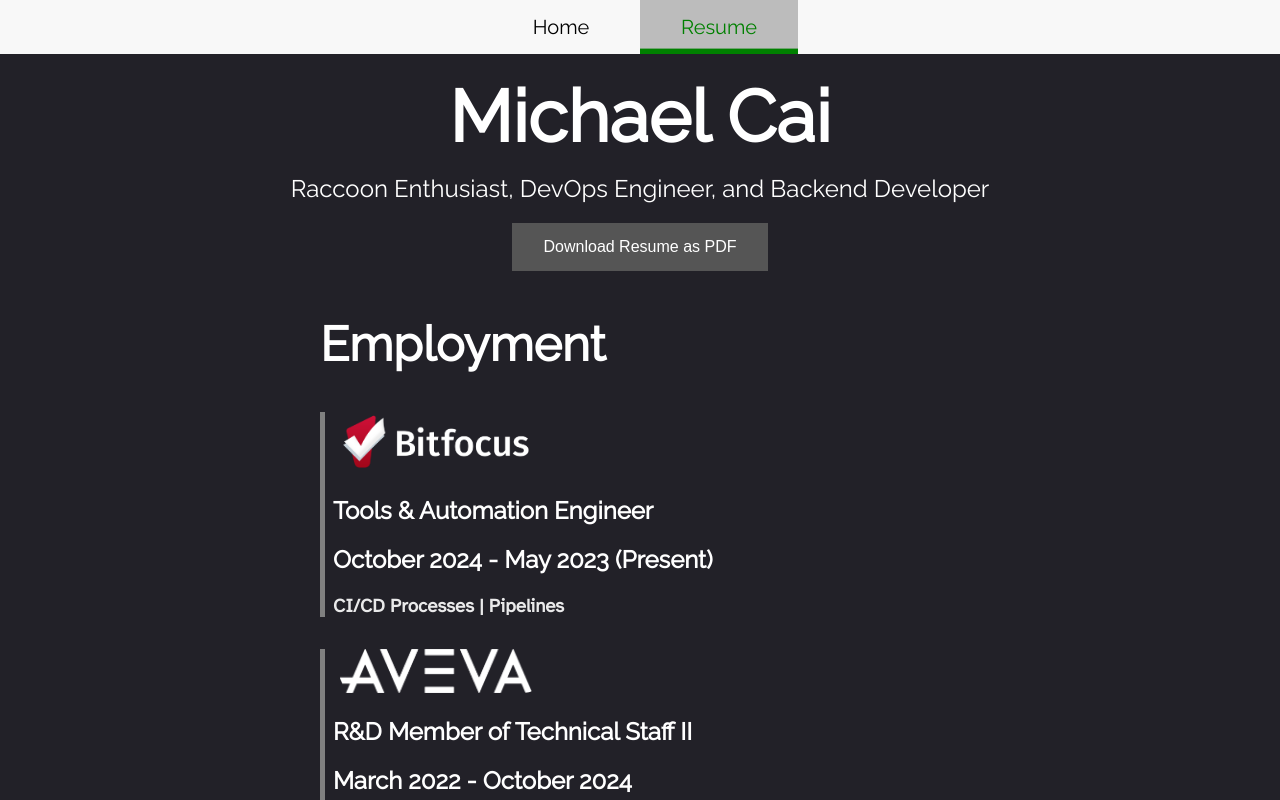
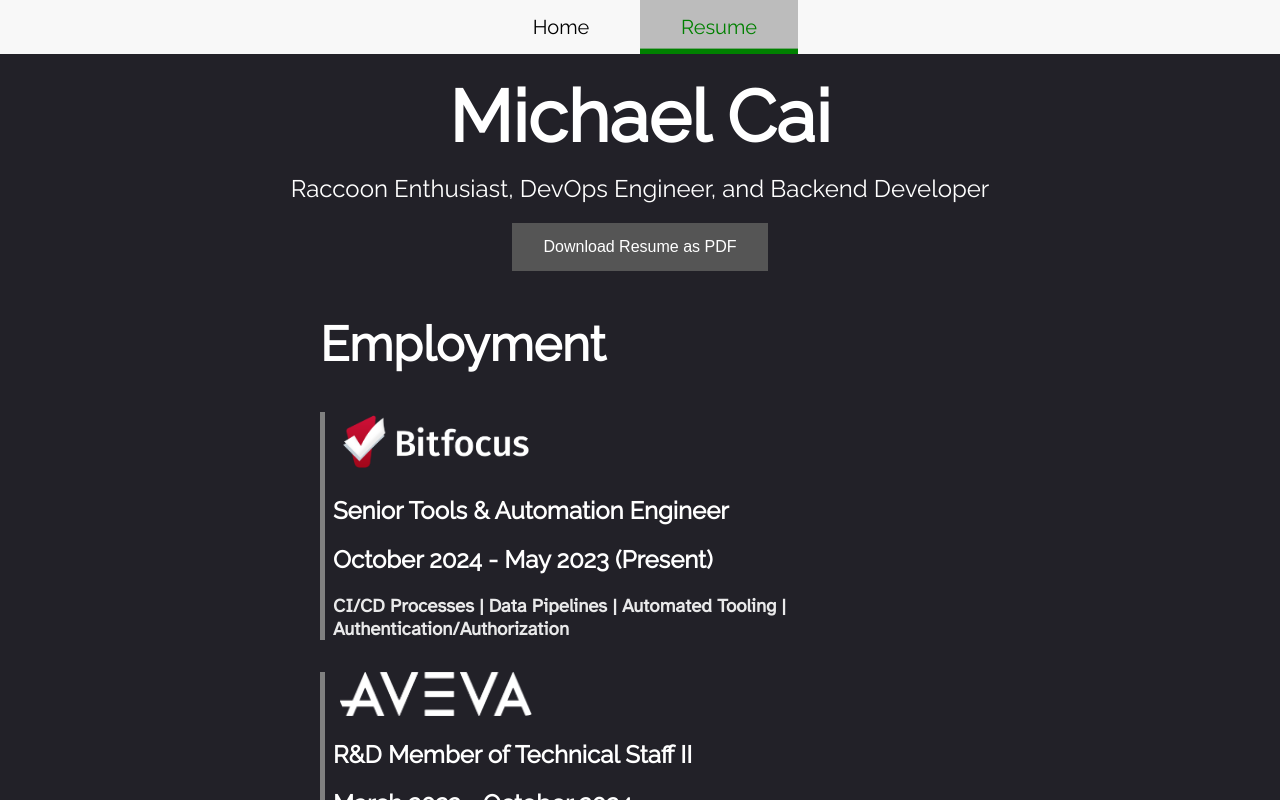
Before and after one commit to cai-michael/cai-michael.github.io, an Angular app in the folder website/: page /#/resume in a window 1280 px wide. Shown: the top 800 px of the page. Built offline with nearby package versions, Linux system fonts and the light colour scheme.

Commit message:
Job desc

```diff
--- a/website/src/app/resume/resume.component.html
+++ b/website/src/app/resume/resume.component.html
@@ -18,10 +18,10 @@
   <app-summary
     class="summary"
     header="BitFocus"
-    title="Tools & Automation Engineer"
+    title="Senior Tools & Automation Engineer"
     image="/assets/bitfocus-logo-white.png"
     [dates]="currentDateString('October 2024')"
-    description="CI/CD Processes | Pipelines "
+    description="CI/CD Processes | Data Pipelines | Automated Tooling | Authentication/Authorization "
   >
   </app-summary>
 
```
